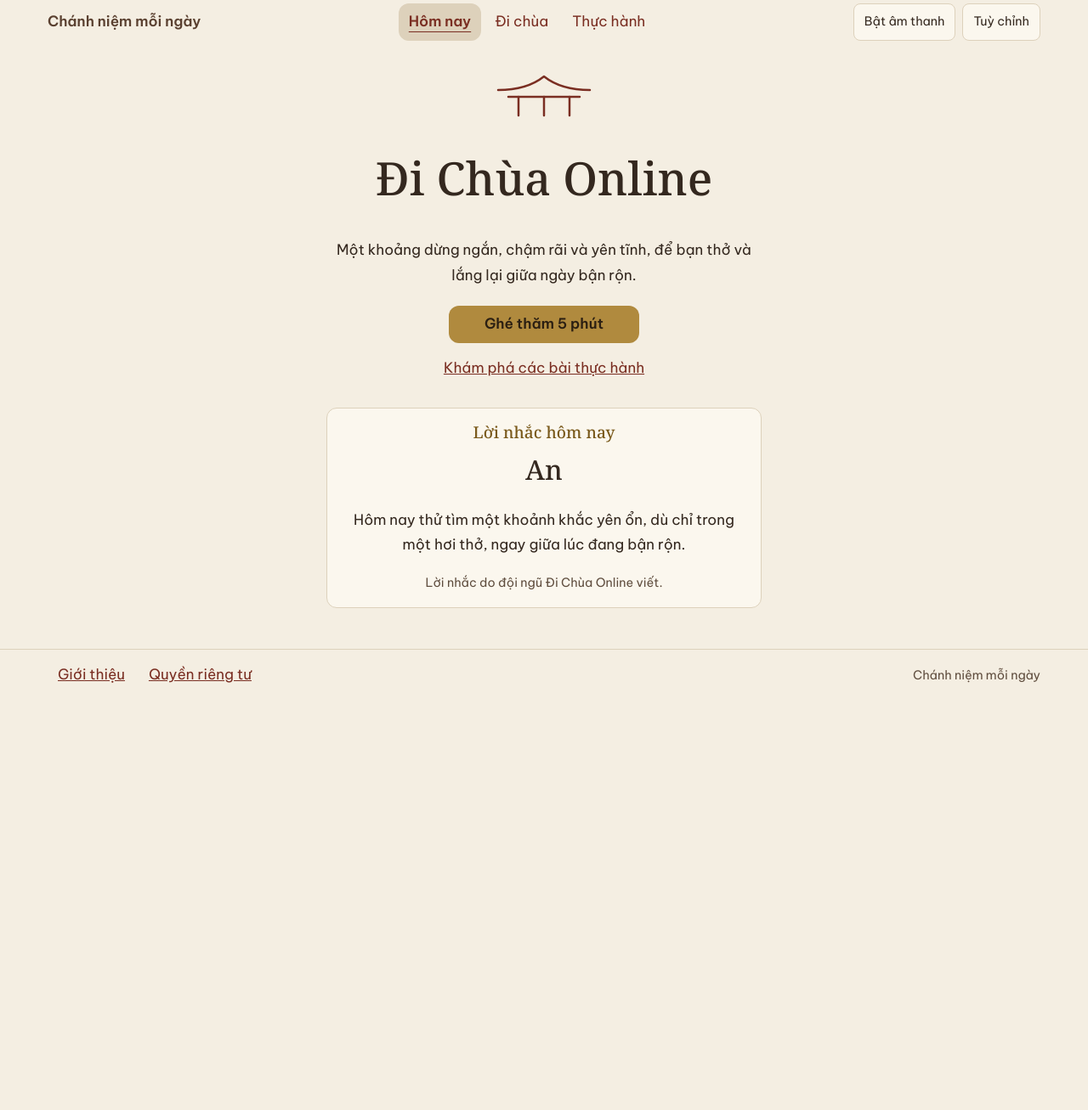
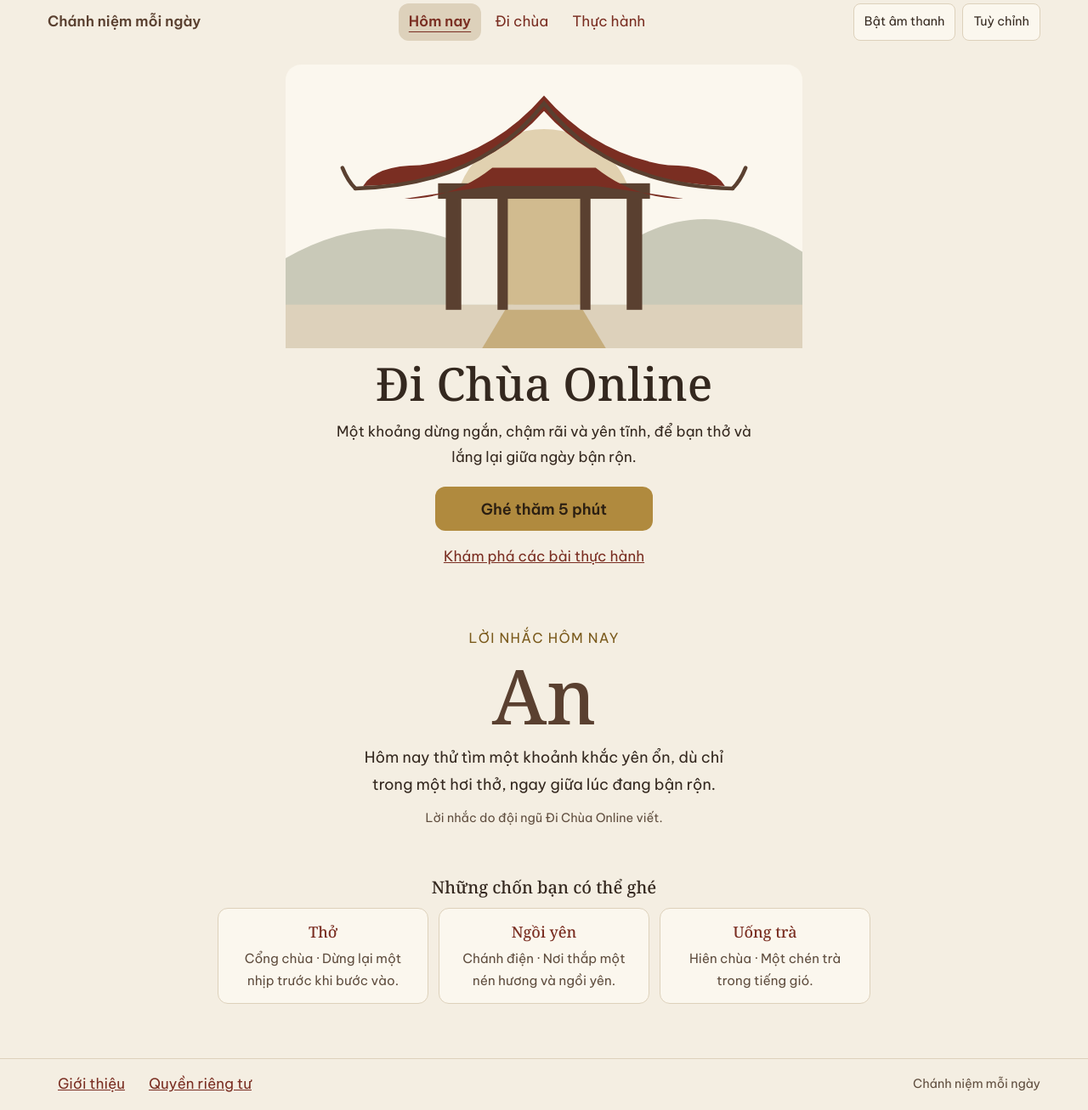
Before and after one commit to quangnguyen-star/di-chua-online, a Next.js app: page / in a window 1280 px wide. Shown: the whole page at 85% size. Before the commit the page ends 825 px from the top, so only its background shows below. Built offline with nearby package versions, Linux system fonts and the light colour scheme.

Commit message:
DCO-21: P4 Home and Daily Word: layered gate illustration, word composition (feature/dco-21-p4-home-and-daily-word-layered)

```diff
--- a/src/components/home/DailyWord.tsx
+++ b/src/components/home/DailyWord.tsx
@@ -1,12 +1,14 @@
 import type { DailyWord as DailyWordData } from "@/content";
+import styles from "./home.module.css";
 
 export function DailyWord({ word }: { word: DailyWordData }) {
   return (
-    <section className="home-word card" data-testid="daily-word" aria-labelledby="daily-word-heading">
-      <h2 id="daily-word-heading" className="home-word__label">Lời nhắc hôm nay</h2>
-      <p className="home-word__word">{word.word}</p>
-      <p>{word.reflection}</p>
-      <p className="muted home-word__credit">{word.credit}</p>
+    <section className={styles.word} data-testid="daily-word" aria-labelledby="daily-word-heading">
+      <h2 id="daily-word-heading" className={styles.wordLabel}>Lời nhắc hôm nay</h2>
+      <p className={styles.wordText}>{word.word}</p>
+      <p className={styles.reflection}>{word.reflection}</p>
+      <p className={`muted ${styles.credit}`}>{word.credit}</p>
+      <div className={styles.loreSlot} data-slot="lunar-note" />
     </section>
   );
 }
--- a/src/components/home/GateMotif.tsx
+++ b/src/components/home/GateMotif.tsx
@@ -1,18 +1,38 @@
+import styles from "./home.module.css";
+
 export function GateMotif() {
   return (
     <svg
-      className="home-gate"
-      viewBox="0 0 120 56"
+      className={styles.gate}
+      viewBox="0 0 400 220"
       role="img"
-      aria-label="Nét mái cổng tam quan"
+      aria-label="Cổng tam quan với mái cong, hàng cột và sân chùa phía sau, ánh sáng dịu bên trong"
       focusable="false"
+      data-testid="home-gate"
     >
-      <g fill="none" stroke="currentColor" strokeWidth="2.5" strokeLinecap="round" strokeLinejoin="round">
-        <path d="M6 22 Q40 22 60 6 Q80 22 114 22" />
-        <path d="M18 30 H102" />
-        <path d="M30 30 V52 M90 30 V52" />
-        <path d="M60 30 V52" />
+      <rect className={styles.sky} x="0" y="0" width="400" height="220" rx="12" />
+      <circle className={styles.glow} cx="200" cy="120" r="70" />
+      <path className={styles.far} d="M0 150 Q70 110 140 140 T270 135 T400 145 V190 H0 Z" />
+      <g className={styles.beyondHall}>
+        <path d="M150 128 Q200 108 250 128 Z" />
+        <rect x="160" y="128" width="80" height="30" />
       </g>
+      <rect className={styles.ground} x="0" y="186" width="400" height="34" />
+      <path className={styles.light} d="M170 190 L230 190 L248 220 L152 220 Z" />
+
+      <rect className={styles.opening} x="132" y="104" width="136" height="82" />
+      <rect className={styles.light} x="168" y="104" width="64" height="82" />
+
+      <rect className={styles.column} x="124" y="100" width="12" height="90" />
+      <rect className={styles.column} x="164" y="100" width="8" height="90" />
+      <rect className={styles.column} x="228" y="100" width="8" height="90" />
+      <rect className={styles.column} x="264" y="100" width="12" height="90" />
+      <rect className={styles.beam} x="118" y="92" width="164" height="12" />
+
+      <path className={styles.roof} d="M60 94 Q150 92 200 36 Q250 92 340 94 Q330 78 296 78 Q240 70 200 24 Q160 70 104 78 Q70 78 60 94 Z" />
+      <path className={styles.roofEdge} d="M54 96 Q150 94 200 30 Q250 94 346 96" />
+      <path className={styles.roofEdge} d="M54 96 Q48 90 44 80 M346 96 Q352 90 356 80" />
+      <path className={styles.roof} d="M92 104 Q130 104 160 80 L240 80 Q270 104 308 104 Q270 98 240 94 H160 Q130 98 92 104 Z" />
     </svg>
   );
 }
--- a/src/components/home/HomeView.tsx
+++ b/src/components/home/HomeView.tsx
@@ -4,6 +4,8 @@ import type { DailyWord as DailyWordData } from "@/content";
 import { ErrorState } from "@/components/shell/ErrorState";
 import { DailyWord } from "./DailyWord";
 import { GateMotif } from "./GateMotif";
+import { PlaceLinks } from "./PlaceLinks";
+import styles from "./home.module.css";
 
 function todaysWord(): DailyWordData | null {
   try {
@@ -17,17 +19,19 @@ export function HomeView() {
   const word = todaysWord();
 
   return (
-    <div className="home">
+    <div className={`scene ${styles.home}`}>
+      <div className={styles.hero}>
         <GateMotif />
-      <h1>Đi Chùa Online</h1>
-      <p className="home-intro">Một khoảng dừng ngắn, chậm rãi và yên tĩnh, để bạn thở và lắng lại giữa ngày bận rộn.</p>
-      <div className="home-actions">
+        <h1 className={styles.title}>Đi Chùa Online</h1>
+        <p className={styles.intro}>Một khoảng dừng ngắn, chậm rãi và yên tĩnh, để bạn thở và lắng lại giữa ngày bận rộn.</p>
+        <div className={styles.actions}>
           <Link href="/visit" className="button" data-testid="home-visit">
             Ghé thăm 5 phút
           </Link>
-        <Link href="/practices" className="home-secondary" data-testid="home-practices">
+          <Link href="/practices" className={styles.secondary} data-testid="home-practices">
             Khám phá các bài thực hành
           </Link>
+        </div>
       </div>
       {word ? (
         <DailyWord word={word} />
@@ -37,6 +41,7 @@ export function HomeView() {
           body="Bạn vẫn có thể ghé thăm hoặc xem các bài thực hành bất cứ lúc nào."
         />
       )}
+      <PlaceLinks />
     </div>
   );
 }
--- /dev/null
+++ b/src/components/home/PlaceLinks.tsx
@@ -0,0 +1,27 @@
+import Link from "next/link";
+import { activities, places } from "@/content/places";
+import styles from "./home.module.css";
+
+export function PlaceLinks() {
+  const ready = activities.filter((a) => a.ready);
+  if (ready.length === 0) return null;
+
+  return (
+    <nav className={styles.places} aria-labelledby="home-places-heading">
+      <h2 id="home-places-heading" className={styles.placesTitle}>Những chốn bạn có thể ghé</h2>
+      <ul className={styles.placeList}>
+        {ready.map((a) => {
+          const place = places.find((p) => p.id === a.place);
+          return (
+            <li key={a.id}>
+              <Link href={a.href} className={styles.placeLink} data-testid={`home-place-${a.id}`}>
+                <span className={styles.placeName}>{a.label}</span>
+                {place ? <span className={styles.placeBlurb}>{place.name} · {place.blurb}</span> : null}
+              </Link>
+            </li>
+          );
+        })}
+      </ul>
+    </nav>
+  );
+}
--- /dev/null
+++ b/src/components/home/home.module.css
@@ -0,0 +1,41 @@
+.home { text-align: center; padding-bottom: 1rem; }
+
+.hero { display: flex; flex-direction: column; align-items: center; }
+.gate { display: block; width: min(100%, 38rem); height: auto; margin: 0 auto; }
+.title { margin: 0.5rem 0 0; }
+.intro { max-width: 32rem; margin: 0.5rem auto 0; }
+.actions { display: flex; flex-direction: column; align-items: center; gap: 0.5rem; margin: 1.25rem 0 2rem; }
+.actions :global(.button) { min-width: 16rem; min-height: 3.25rem; font-size: 1.125rem; }
+.secondary { display: inline-flex; align-items: center; padding: 0 0.75rem; }
+
+.word { margin: 0 auto; padding: 2rem 0.5rem; max-width: 48rem; }
+.wordLabel { margin: 0; font-family: var(--font-body); font-size: 1rem; letter-spacing: 0.08em; text-transform: uppercase; color: var(--gold-text); }
+.wordText { margin: 0.5rem 0; font-family: var(--font-heading); font-size: clamp(3.5rem, 2.4rem + 4vw, 7rem); line-height: 1.1; color: var(--wood-dark); overflow-wrap: anywhere; }
+.reflection { max-width: 36ch; margin: 0 auto; font-size: 1.125rem; }
+.credit { margin: 0.75rem 0 0; font-size: 0.9rem; }
+.loreSlot { min-height: 0; margin: 0.5rem auto 0; }
+
+.places { margin: 1rem auto 0; max-width: 48rem; }
+.placesTitle { font-size: 1.25rem; margin: 0 0 0.75rem; }
+.placeList { list-style: none; margin: 0; padding: 0; display: grid; gap: 0.75rem; grid-template-columns: repeat(auto-fit, minmax(13rem, 1fr)); }
+.placeLink { display: flex; flex-direction: column; justify-content: center; gap: 0.125rem; padding: 0.75rem 1rem; background: var(--surface); border: 1px solid var(--border); border-radius: var(--radius); text-decoration: none; color: var(--text); height: 100%; }
+.placeLink:hover { border-color: var(--gold); }
+.placeName { font-family: var(--font-heading); font-size: 1.125rem; color: var(--lacquer); }
+.placeBlurb { font-size: 0.95rem; color: var(--text-muted); }
+
+/* Gate illustration: colours come from theme tokens, so the evening variant needs no overrides. */
+.sky { fill: var(--surface); }
+.glow { fill: var(--gold); opacity: 0.35; }
+.far { fill: var(--moss); opacity: 0.35; }
+.beyondHall { fill: var(--wood); opacity: 0.45; }
+.ground { fill: var(--border); }
+.roof { fill: var(--lacquer); }
+.roofEdge { fill: none; stroke: var(--wood); stroke-width: 3; stroke-linecap: round; }
+.beam { fill: var(--wood); }
+.column { fill: var(--wood); }
+.opening { fill: var(--paper); }
+.light { fill: var(--gold); opacity: 0.5; }
+
+@media (max-width: 40rem) {
+  .wordText { font-size: clamp(3.5rem, 15vw, 5rem); }
+}
--- a/src/styles/globals.css
+++ b/src/styles/globals.css
@@ -164,13 +164,3 @@ h1:focus { outline: none; }
 .site-footer__note { margin: 0; color: var(--text-muted); font-size: 0.9rem; }
 .error-state { text-align: center; padding: 2rem 0; }
 .error-state__actions { display: flex; flex-wrap: wrap; justify-content: center; gap: 0.75rem; margin-top: 1.5rem; }
-.home { text-align: center; }
-.home-gate { display: block; width: 7.5rem; height: auto; margin: 0.5rem auto 0.75rem; color: var(--lacquer); }
-.home-intro { max-width: 32rem; margin: 0.75rem auto 0; }
-.home-actions { display: flex; flex-direction: column; align-items: center; gap: 0.5rem; margin: 1.25rem 0 1.5rem; }
-.home-actions .button { min-width: 14rem; }
-.home-secondary { display: inline-flex; align-items: center; padding: 0 0.75rem; }
-.home-word { max-width: 32rem; margin: 0 auto; padding: 1rem; }
-.home-word__label { margin: 0; font-size: 1rem; color: var(--gold-text); }
-.home-word__word { margin: 0.25rem 0; font-family: var(--font-heading); font-size: 2rem; }
-.home-word__credit { font-size: 0.9rem; margin-bottom: 0; }
```
Lines whose indentation alone changed are shown as unchanged.
